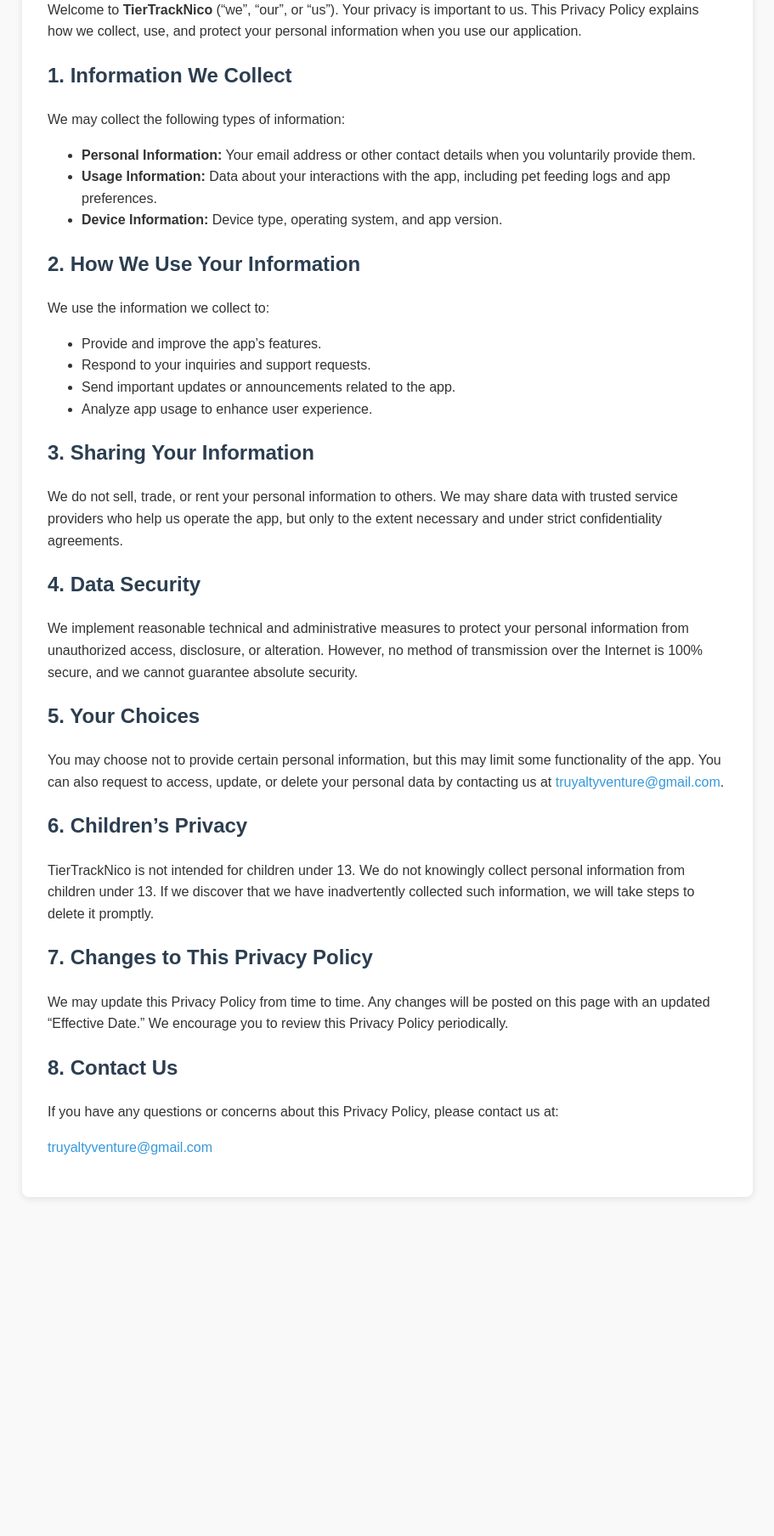
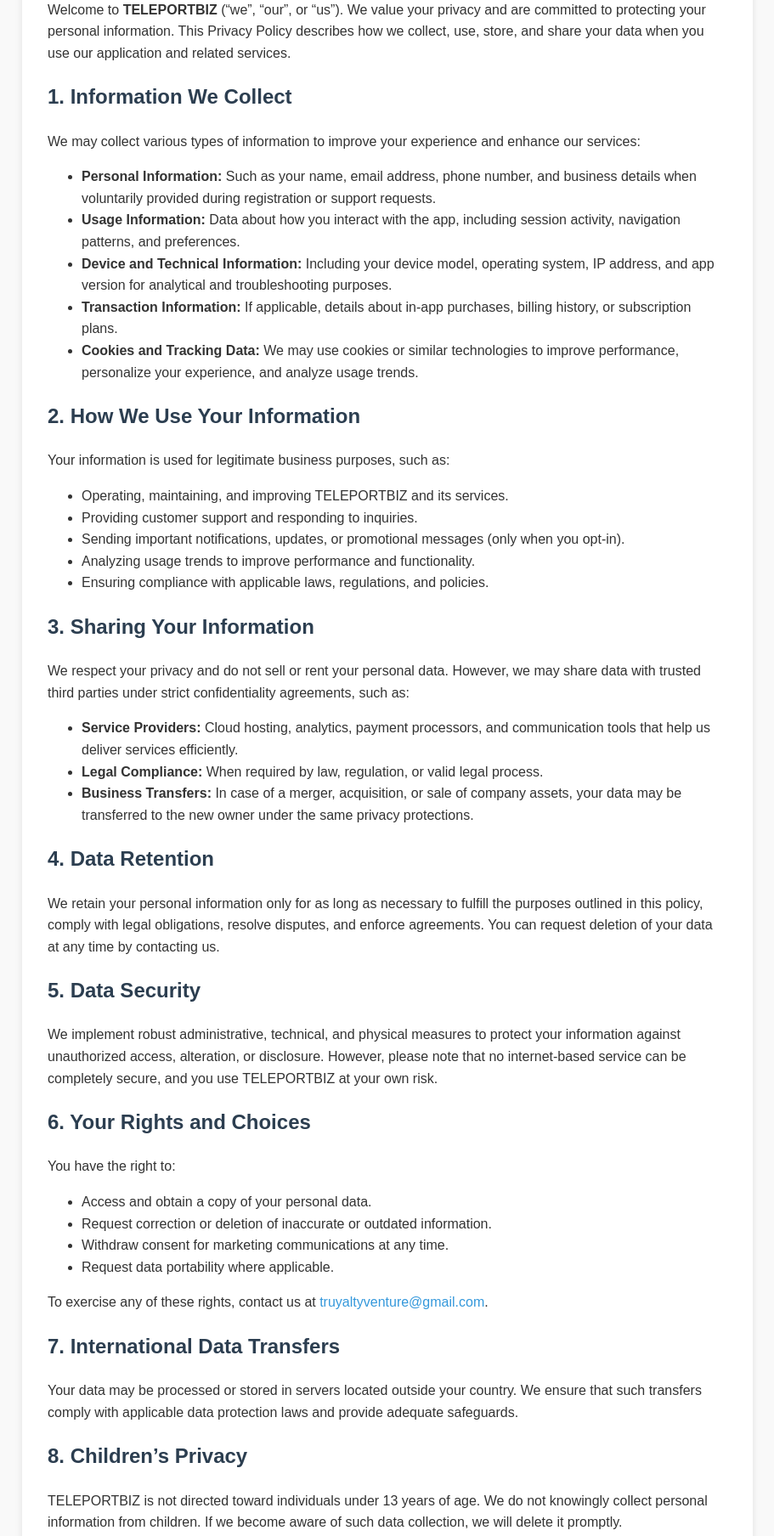
Before and after one commit to zxjota/TELEPORTBIZ-web, a plain HTML site: page index.html in a window 1280 px wide. Shown: the part 187-1995 px from the top of the page at 85% size, without its empty margins (184-1095 px from the left). Before the commit the page ends 1616 px from the top, so only its background shows below. Drawn offline with Linux system fonts and the light colour scheme.

Commit message:
Update index.html

```diff
--- a/index.html
+++ b/index.html
@@ -3,7 +3,7 @@
 <head>
     <meta charset="UTF-8">
     <meta name="viewport" content="width=device-width, initial-scale=1.0">
-    <title>Privacy Policy - TierTrackNico</title>
+    <title>Privacy Policy - TELEPORTBIZ</title>
     <style>
         body {
             font-family: Arial, sans-serif;
@@ -35,44 +35,68 @@
 <body>
     <div class="container">
         <h1>Privacy Policy</h1>
-        <p>Effective Date: October 24, 2025</p>
+        <p>Effective Date: October 25, 2025</p>
 
-        <p>Welcome to <strong>TierTrackNico</strong> (“we”, “our”, or “us”). Your privacy is important to us. This Privacy Policy explains how we collect, use, and protect your personal information when you use our application.</p>
+        <p>Welcome to <strong>TELEPORTBIZ</strong> (“we”, “our”, or “us”). We value your privacy and are committed to protecting your personal information. This Privacy Policy describes how we collect, use, store, and share your data when you use our application and related services.</p>
 
         <h2>1. Information We Collect</h2>
-        <p>We may collect the following types of information:</p>
+        <p>We may collect various types of information to improve your experience and enhance our services:</p>
         <ul>
-            <li><strong>Personal Information:</strong> Your email address or other contact details when you voluntarily provide them.</li>
-            <li><strong>Usage Information:</strong> Data about your interactions with the app, including pet feeding logs and app preferences.</li>
-            <li><strong>Device Information:</strong> Device type, operating system, and app version.</li>
+            <li><strong>Personal Information:</strong> Such as your name, email address, phone number, and business details when voluntarily provided during registration or support requests.</li>
+            <li><strong>Usage Information:</strong> Data about how you interact with the app, including session activity, navigation patterns, and preferences.</li>
+            <li><strong>Device and Technical Information:</strong> Including your device model, operating system, IP address, and app version for analytical and troubleshooting purposes.</li>
+            <li><strong>Transaction Information:</strong> If applicable, details about in-app purchases, billing history, or subscription plans.</li>
+            <li><strong>Cookies and Tracking Data:</strong> We may use cookies or similar technologies to improve performance, personalize your experience, and analyze usage trends.</li>
         </ul>
 
         <h2>2. How We Use Your Information</h2>
-        <p>We use the information we collect to:</p>
+        <p>Your information is used for legitimate business purposes, such as:</p>
         <ul>
-            <li>Provide and improve the app’s features.</li>
-            <li>Respond to your inquiries and support requests.</li>
-            <li>Send important updates or announcements related to the app.</li>
-            <li>Analyze app usage to enhance user experience.</li>
+            <li>Operating, maintaining, and improving TELEPORTBIZ and its services.</li>
+            <li>Providing customer support and responding to inquiries.</li>
+            <li>Sending important notifications, updates, or promotional messages (only when you opt-in).</li>
+            <li>Analyzing usage trends to improve performance and functionality.</li>
+            <li>Ensuring compliance with applicable laws, regulations, and policies.</li>
         </ul>
 
         <h2>3. Sharing Your Information</h2>
-        <p>We do not sell, trade, or rent your personal information to others. We may share data with trusted service providers who help us operate the app, but only to the extent necessary and under strict confidentiality agreements.</p>
+        <p>We respect your privacy and do not sell or rent your personal data. However, we may share data with trusted third parties under strict confidentiality agreements, such as:</p>
+        <ul>
+            <li><strong>Service Providers:</strong> Cloud hosting, analytics, payment processors, and communication tools that help us deliver services efficiently.</li>
+            <li><strong>Legal Compliance:</strong> When required by law, regulation, or valid legal process.</li>
+            <li><strong>Business Transfers:</strong> In case of a merger, acquisition, or sale of company assets, your data may be transferred to the new owner under the same privacy protections.</li>
+        </ul>
 
-        <h2>4. Data Security</h2>
-        <p>We implement reasonable technical and administrative measures to protect your personal information from unauthorized access, disclosure, or alteration. However, no method of transmission over the Internet is 100% secure, and we cannot guarantee absolute security.</p>
+        <h2>4. Data Retention</h2>
+        <p>We retain your personal information only for as long as necessary to fulfill the purposes outlined in this policy, comply with legal obligations, resolve disputes, and enforce agreements. You can request deletion of your data at any time by contacting us.</p>
 
-        <h2>5. Your Choices</h2>
-        <p>You may choose not to provide certain personal information, but this may limit some functionality of the app. You can also request to access, update, or delete your personal data by contacting us at <a href="mailto:truyaltyventure@gmail.com">truyaltyventure@gmail.com</a>.</p>
+        <h2>5. Data Security</h2>
+        <p>We implement robust administrative, technical, and physical measures to protect your information against unauthorized access, alteration, or disclosure. However, please note that no internet-based service can be completely secure, and you use TELEPORTBIZ at your own risk.</p>
 
-        <h2>6. Children’s Privacy</h2>
-        <p>TierTrackNico is not intended for children under 13. We do not knowingly collect personal information from children under 13. If we discover that we have inadvertently collected such information, we will take steps to delete it promptly.</p>
+        <h2>6. Your Rights and Choices</h2>
+        <p>You have the right to:</p>
+        <ul>
+            <li>Access and obtain a copy of your personal data.</li>
+            <li>Request correction or deletion of inaccurate or outdated information.</li>
+            <li>Withdraw consent for marketing communications at any time.</li>
+            <li>Request data portability where applicable.</li>
+        </ul>
+        <p>To exercise any of these rights, contact us at <a href="mailto:truyaltyventure@gmail.com">truyaltyventure@gmail.com</a>.</p>
 
-        <h2>7. Changes to This Privacy Policy</h2>
-        <p>We may update this Privacy Policy from time to time. Any changes will be posted on this page with an updated “Effective Date.” We encourage you to review this Privacy Policy periodically.</p>
+        <h2>7. International Data Transfers</h2>
+        <p>Your data may be processed or stored in servers located outside your country. We ensure that such transfers comply with applicable data protection laws and provide adequate safeguards.</p>
 
-        <h2>8. Contact Us</h2>
-        <p>If you have any questions or concerns about this Privacy Policy, please contact us at:</p>
+        <h2>8. Children’s Privacy</h2>
+        <p>TELEPORTBIZ is not directed toward individuals under 13 years of age. We do not knowingly collect personal information from children. If we become aware of such data collection, we will delete it promptly.</p>
+
+        <h2>9. Third-Party Links and Services</h2>
+        <p>Our app may contain links to third-party websites or integrate third-party services. We are not responsible for the privacy practices or content of these external platforms. We encourage you to review their respective privacy policies.</p>
+
+        <h2>10. Updates to This Privacy Policy</h2>
+        <p>We may modify this Privacy Policy periodically to reflect changes in our practices or legal requirements. Updates will be posted on this page with a revised “Effective Date.” Please review it regularly to stay informed.</p>
+
+        <h2>11. Contact Us</h2>
+        <p>If you have any questions, concerns, or requests regarding this Privacy Policy or our data practices, please contact us at:</p>
         <p><a href="mailto:truyaltyventure@gmail.com">truyaltyventure@gmail.com</a></p>
     </div>
 </body>
```
